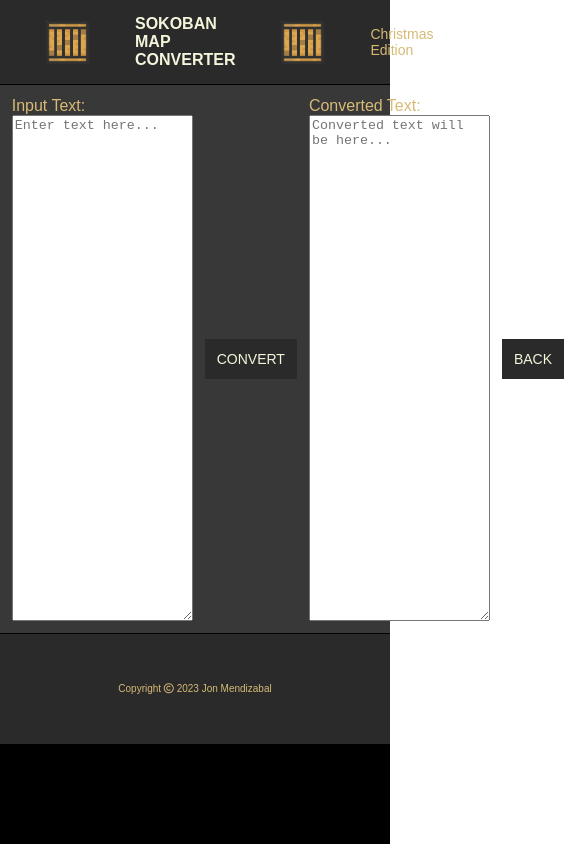
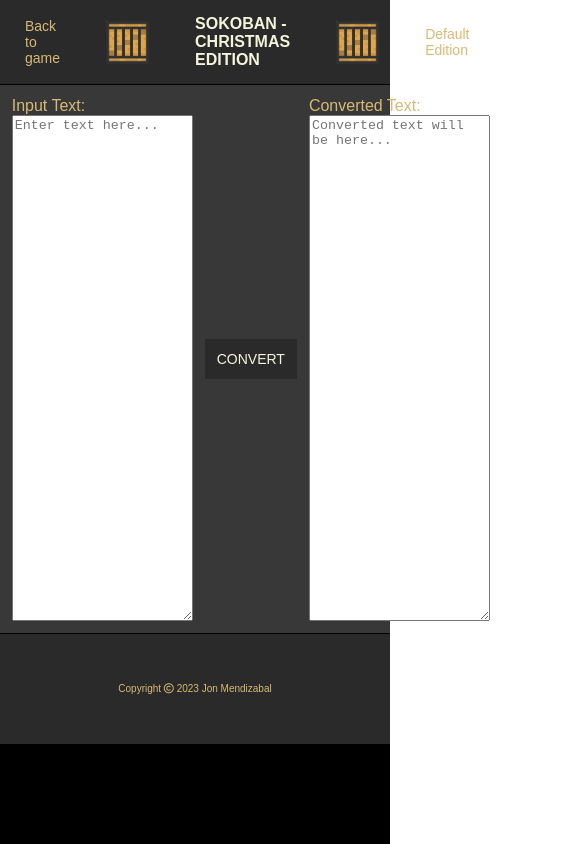
Before and after one commit to Connectslide121/Sokoban, a plain HTML site: page mapConverter.html in a window 390 px wide. Shown: the whole page, 564 px wide, since content can reach past the window. Drawn offline with Linux system fonts and the light colour scheme.

Commit message:
fix converter layout

```diff
--- a/mapConverter.html
+++ b/mapConverter.html
@@ -10,10 +10,13 @@
 <body>
     <div class="container">
         <div class="header">
-            <img src="images/box.png">
-            <h1>SOKOBAN MAP CONVERTER</h1>
-            <img src="images/box.png">
-            <a class="switchButton" href="https://connectslide121.github.io/Sokoban-Christmas-edition/mapConverter.html">Christmas Edition</a>
+            <a class="converterButton" href="index.html">Back to game</a>
+            <div class="headerMiddle">
+                <img src="images/box.png">
+                <h1>SOKOBAN - CHRISTMAS EDITION</h1>
+                <img src="images/box.png">
+            </div>
+            <a class="switchButton" href="https://connectslide121.github.io/Sokoban-Christimas-edition/mapConverter.html">Default Edition</a>
         </div>
         <div class="mainConverter">
             <div class="input">
@@ -25,7 +28,6 @@
                 <label for="outputText">Converted Text:</label>
                 <textarea readonly id="outputText" placeholder="Converted text will be here..."></textarea>
             </div>
-            <a class="backButton" href="index.html">BACK</a>
         </div>
         <div class="footer">
             <p>Copyright <i class="fa-regular fa-copyright"></i> 2023 Jon Mendizabal</p>
--- a/style.css
+++ b/style.css
@@ -226,28 +226,7 @@ h2{
 .input{
     display: flex;
     flex-direction: column;
-    flex-basis: 10%;
-}
-
-.backButton{
-    margin-left: 20px;
-    padding: 20px;
-    font-size: 18px;
-    background-color: #2a2a2a;
-    color: beige;
-    cursor: pointer;
-    border: none;
-    text-decoration: none;
-}
-
-.backButton:hover{
-    background: #494747;
-    font-size: 20px;
-    padding: 19px 17.5px;
-}
-
-.backButton:active{
-    background: #302e2e ;
+    flex-basis: 20%;
 }
 
 .convertButton{
@@ -373,21 +352,6 @@ h2{
         font-size: 14px;
     }
 
-    .backButton{
-        margin: 12px;
-        padding: 12px;
-        font-size: 14px;
-    }
-
-    .backButton:hover{
-        font-size: 14px;
-        padding: 12px;
-    }
-
-    .backButton:active{
-        font-size: 14px;
-    }
-
 }@media screen and (max-width: 900px) {
     .tile{
         width: 24px;
```
